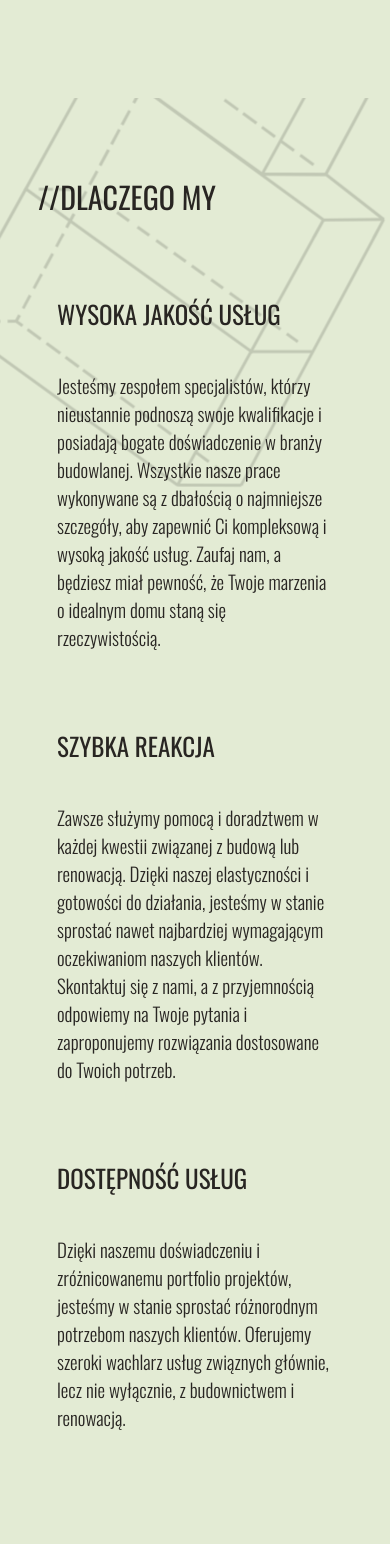
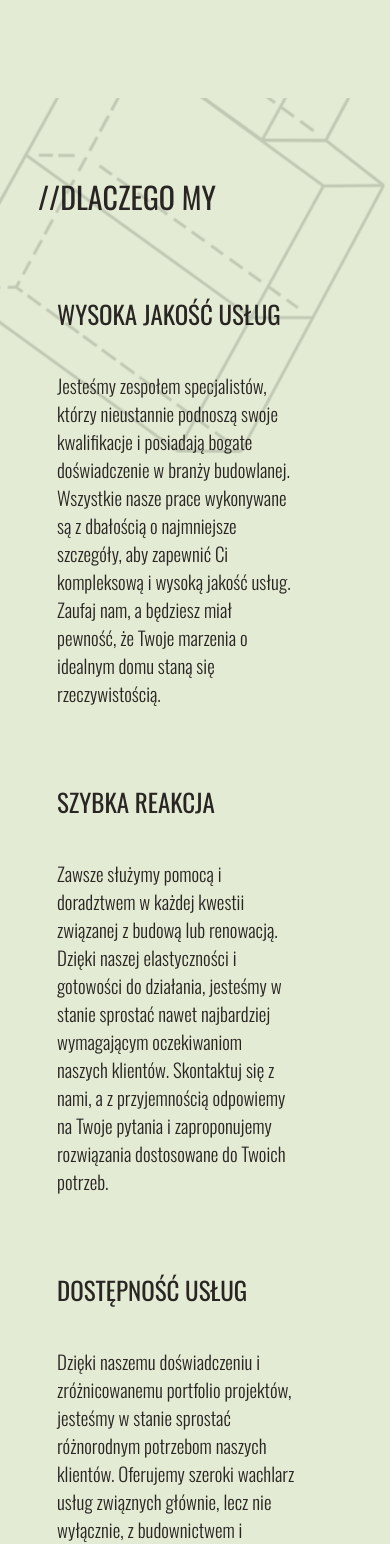
Before and after one commit to szymon-bosiak/queistal, a React (Vite) app: page / in a window 390 px wide. Shown: the part 2593-4137 px from the top of the page. Built offline with nearby package versions, Linux system fonts and the light colour scheme.

Commit message:
Fixed animation

```diff
--- a/src/components/WhyUs/whyus.css
+++ b/src/components/WhyUs/whyus.css
@@ -10,6 +10,7 @@
 }
 
 .whyus_container-flex {
+    padding-right: 2rem;
     max-width: 90rem;
     width: 100%;
     display: flex;
@@ -56,29 +57,28 @@
 /* BOXES */
 
 .boxes {
-    width: 25vw;
+    width: 30rem;
     display: flex;
     justify-content: space-evenly;
     align-items: center;
 }
 
 .box {
-    width: 25vw;
     position: relative;
-    top: 2rem;
+    top: 0;
 }
 
 .box-left {
-    left: 12.5vw;
+    left: 15rem;
 }
 
 .box-right {
-    left: -12.5vw;
+    left: -15rem;
 }
 
 /* RESPONSIVENESS */
 
-@media only screen and (max-width: 1300px) {
+@media only screen and (max-width: 1450px) {
 
     .advantages-flex {
         display: flex;
@@ -173,7 +173,7 @@
         position: absolute;
         opacity: .15;
         height: 80vh;
-        top: 27vh;
+        top: 23vh;
         left: 2rem;
         right: 0;
         margin: 0 auto;
```
